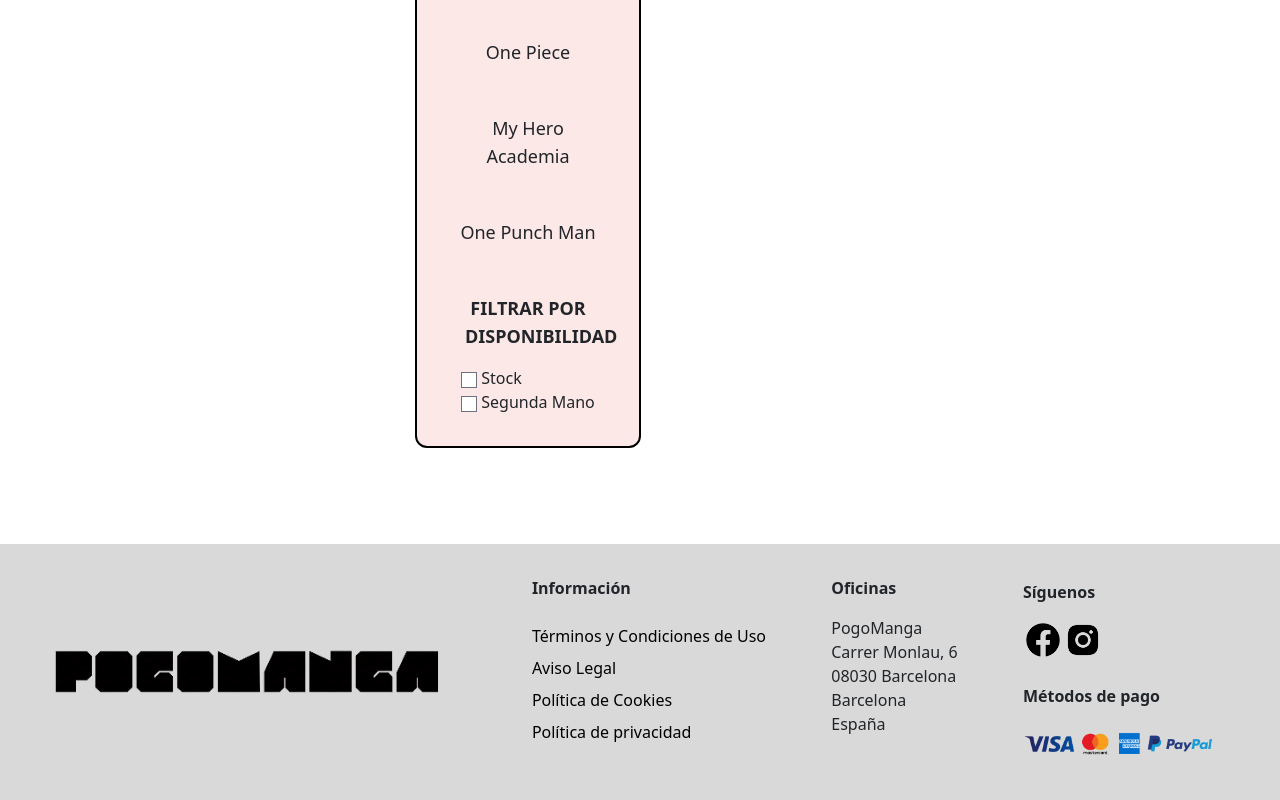
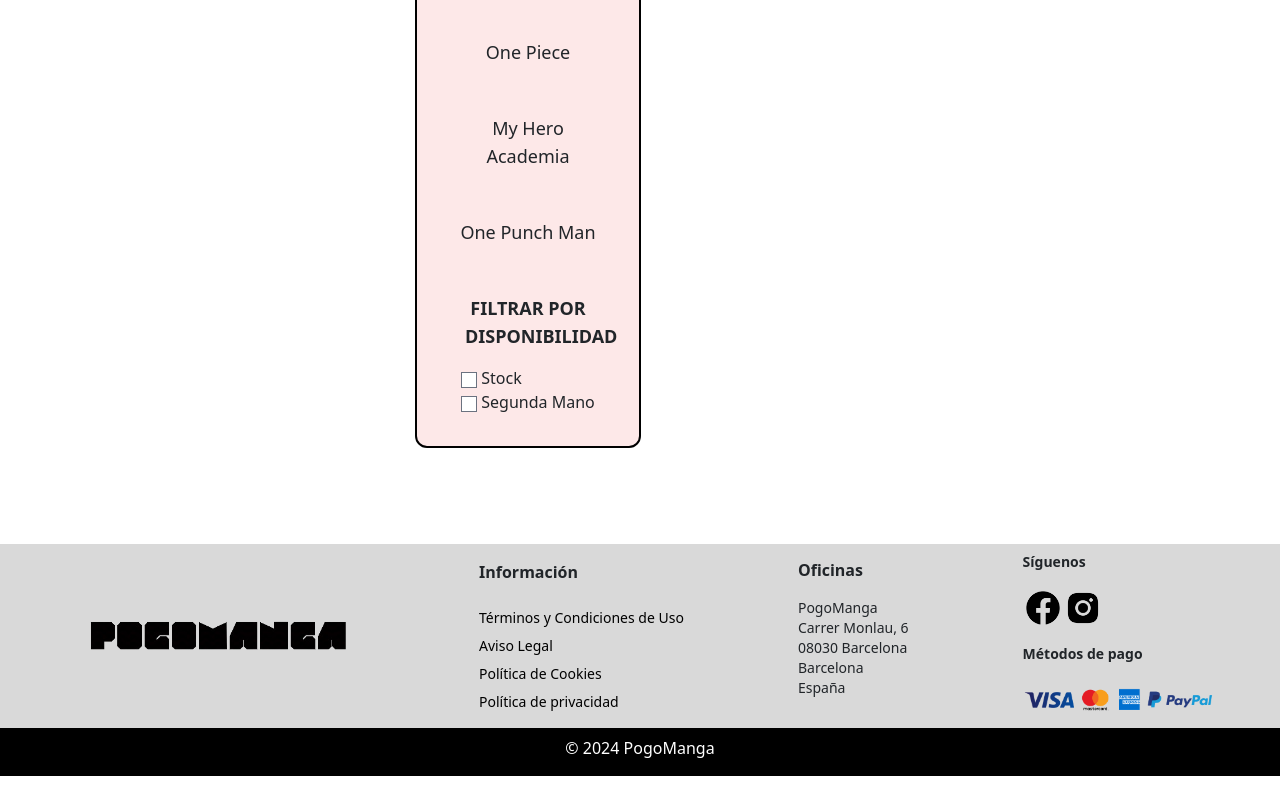
Before and after one commit to T1Chon/PogoManga, an Angular app: page /figuras in a window 1280 px wide. Shown: the part 685-1485 px from the top of the page. After the commit the page ends 1461 px from the top, so only its background shows below. Built offline with nearby package versions, Linux system fonts and the light colour scheme; no server answers.

Commit message:
se viene

```diff
--- a/src/app/components/figuras/figuras.component.html
+++ b/src/app/components/figuras/figuras.component.html
@@ -19,7 +19,7 @@
             </div>
         </div>
     </div>
-    <div class="sm:ml-24">
+    <div class="md:ml-24">
         <section>
             <p class="font-bold text-3xl text-center">Figuras</p>
             <div class="grid grid-cols-1 xs:grid-cols-2 sm:grid-cols-2 md:grid-cols-1 lg:grid-cols-2 xl:grid-cols-3 2xl:grid-cols-4 gap-16">
--- a/src/app/components/footer/footer.component.html
+++ b/src/app/components/footer/footer.component.html
@@ -1,39 +1,52 @@
-
-<footer class="flex bg-bgfooter-200 justify-around p-8 items-center">
-    <img src="../../../assets/images/pogomanga-logo.png" class="-ml-12 h-24">
-    <div class="flex flex-col min-h-48 gap-y-2">
+<footer>
+    <section class="flex flex-wrap bg-bgfooter-200 justify-around p-2 items-center">
+        <img src="../../../assets/images/pogomanga-logo.png" class="ml-0 h-16" />
+        <div class="flex flex-col min-h-38 gap-y-2">
             <p class="font-bold">Información</p>
-        <a class="no-underline" href="https://es.wikipedia.org/wiki/T%C3%A9rminos_y_condiciones_de_uso#:~:text=Los%20t%C3%A9rminos%20de%20uso%20(tambi%C3%A9n,para%20usar%20el%20servicio%20ofertado.">
-            <p class="m-0 text-black">Términos y Condiciones de Uso</p>
+            <a class="no-underline"
+                href="https://es.wikipedia.org/wiki/T%C3%A9rminos_y_condiciones_de_uso#:~:text=Los%20t%C3%A9rminos%20de%20uso%20(tambi%C3%A9n,para%20usar%20el%20servicio%20ofertado.">
+                <p class="m-0 text-sm text-black">Términos y Condiciones de Uso</p>
             </a>
-        <a class="no-underline" href="https://es.wikipedia.org/wiki/Aviso_legal"><p class="m-0 text-black">Aviso Legal</p></a>
-        <a class="no-underline" href="https://ayudaleyprotecciondatos.es/modelo-politica-cookies/#:~:text=La%20pol%C3%ADtica%20de%20cookies%20es,y%20la%20pol%C3%ADtica%20de%20privacidad.">
-            <p class="m-0 text-black">Política de Cookies</p>
+            <a class="no-underline" href="https://es.wikipedia.org/wiki/Aviso_legal">
+                <p class="m-0 text-sm text-black">Aviso Legal</p>
             </a>
-        <a class="no-underline" href="https://es.wikipedia.org/wiki/Pol%C3%ADtica_de_privacidad"> <p class="m-0 text-black">Política de privacidad</p></a>
+            <a class="no-underline"
+                href="https://ayudaleyprotecciondatos.es/modelo-politica-cookies/#:~:text=La%20pol%C3%ADtica%20de%20cookies%20es,y%20la%20pol%C3%ADtica%20de%20privacidad.">
+                <p class="m-0 text-sm text-black">Política de Cookies</p>
+            </a>
+            <a class="no-underline" href="https://es.wikipedia.org/wiki/Pol%C3%ADtica_de_privacidad">
+                <p class="m-0 text-sm text-black">Política de privacidad</p>
+            </a>
         </div>
-    <div class="flex flex-col min-h-48 justify-start" >
+        <div class="flex flex-col min-h-38 justify-start">
             <p class="font-bold">Oficinas</p>
-        <p>PogoManga<br>
-            Carrer Monlau, 6<br>
-            08030 Barcelona<br>
-            Barcelona<br>
+            <p class="text-sm">
+                PogoManga<br />
+                Carrer Monlau, 6<br />
+                08030 Barcelona<br />
+                Barcelona<br />
                 España
             </p>
         </div>
-    <div class="font-bold flex flex-col gap-4 ">
-        <div >
-            <p>Síguenos</p>
+        <div class="font-bold flex mt-6 lg:mt-0 lg:flex-col gap-8 sm:gap-4">
+            <div>
+                <p class="text-sm">Síguenos</p>
                 <div class="flex">
                     <a href="https://www.facebook.com/"><img src="../../../assets/images/facebook-logo.png"
-                        class="h-10"></a>
+                            class="h-10" /></a>
                     <a href="https://www.instagram.com/"><img src="../../../assets/images/instagram-logo.png"
-                        class="h-10"></a>
+                            class="h-10" /></a>
                 </div>
             </div>
             <div>
-            <p>Métodos de pago</p>
-            <img src="../../../assets/images/metodos-img.png" class="h-10">
+                <p class="text-sm">Métodos de pago</p>
+                <img src="../../../assets/images/metodos-img.png" class="h-10" />
             </div>
         </div>
+    </section>
+
+    <div class="flex w-full  items-center justify-center pt-2 bg-black text-white">
+        <p class="text">&copy; {{ currentYear }} PogoManga</p>
+    </div>
+
 </footer>
--- a/src/app/components/footer/footer.component.ts
+++ b/src/app/components/footer/footer.component.ts
@@ -8,5 +8,5 @@
   styleUrl: './footer.component.css'
 })
 export class FooterComponent {
-
+  currentYear: number = new Date().getFullYear();
 }
--- a/src/app/components/header/header.component.html
+++ b/src/app/components/header/header.component.html
@@ -1,6 +1,5 @@
-<div class="flex items-center flex-wrap bg-redHeader-500 min-h-[16vh] p-4 gap-5" id="header">
-    <a [routerLink]="['/main']"><img src="../../../assets/images/pogomanga-logo.png" id="img-logo" class="h-30"></a>
-
+<div class="flex items-center flex-wrap bg-redHeader-500 min-h-[16vh] p-4 gap-5">
+    <a [routerLink]="['/main']"><img src="../../../assets/images/pogomanga-logo.png"  class="h-30"></a>
     <input type="search" id="buscador" placeholder="Buscar..." #inputBuscador
     class="bg-white bg-opacity-70 h-10 flex-1 bg-no-repeat bg-right rounded-md"
         style="background-image: url('../../../assets/images/lupa-search.png')" (keyup.enter)="searchProduct(inputBuscador.value)">
--- a/src/app/components/main/main.component.html
+++ b/src/app/components/main/main.component.html
@@ -1,2 +1,3 @@
 <app-carrusel></app-carrusel>
+
 <app-card></app-card>
--- a/src/app/components/mangas/mangas.component.html
+++ b/src/app/components/mangas/mangas.component.html
@@ -19,7 +19,7 @@
             </div>
         </div>
     </div>
-    <div class="sm:ml-24">
+    <div class="md:ml-24">
         <section>
             <p class="font-bold text-3xl text-center">Mangas</p>
             <div class="grid grid-cols-1 xs:grid-cols-2 sm:grid-cols-2 md:grid-cols-1 lg:grid-cols-2 xl:grid-cols-3 2xl:grid-cols-4 gap-16">
--- a/src/app/service/carrito-service.service.ts
+++ b/src/app/service/carrito-service.service.ts
@@ -22,7 +22,7 @@
   private products$: BehaviorSubject<productCart[]> = new BehaviorSubject<productCart[]>([])
   private numberProduct$: BehaviorSubject<number> = new BehaviorSubject<number>(0)
   private totalPrice$: BehaviorSubject<number> = new BehaviorSubject<number>(0)
-  private productoPrecio!:productCart[];
+  private productoPrecio!: productCart[];
 
 
   get products() {
@@ -45,20 +45,20 @@
     this.cartProducts.forEach(data => {
       console.log(data.precio)
     })
-    let total = this.cartProducts.reduce((sum, product) => sum + product.precio , 0);
+    let total = this.cartProducts.reduce((sum, product) => sum + product.precio, 0);
     total = parseFloat(total.toFixed(2));
     this.totalPrice$.next(total);
   }
 
   private updateNumber() {
 
-    const total = this.cartProducts.reduce((sum, product) => sum + product.cantidad , 0);
+    const total = this.cartProducts.reduce((sum, product) => sum + product.cantidad, 0);
     this.numberProduct$.next(total);
   }
 
   private findProduct(product: productCart) {
-    for(let i= 0; i < this.cartProducts.length; i++) {
-      if(this.cartProducts[i].id_producto === product.id_producto) {
+    for (let i = 0; i < this.cartProducts.length; i++) {
+      if (this.cartProducts[i].id_producto === product.id_producto) {
         console.log('Encontrado');
         return i;
       }
@@ -67,9 +67,9 @@
   }
 
   private findProductByIndex(index: number) {
-    for(let i= 0; i < this.cartProducts.length; i++) {
-      if(i == index ) {
-        if(this.cartProducts[i].cantidad > 1) {
+    for (let i = 0; i < this.cartProducts.length; i++) {
+      if (i == index) {
+        if (this.cartProducts[i].cantidad > 1) {
           return i;
         }
         return -1;
@@ -84,12 +84,12 @@
     if (isFound != -1) {
       this.cartProducts[isFound].cantidad += 1;
       this.cartProducts[isFound].precio += product.precio;
-      console.log(typeof(product.precio))
-  }else {
+      console.log(typeof (product.precio))
+    } else {
       console.log('no son iguales');
       this.cartProducts.push(product);
       this.priceProducts.push(product)
-  }
+    }
     this.updateNumber();
     this.products$.next(this.cartProducts);
     this.updateTotalPrecio();
@@ -97,20 +97,20 @@
   }
 
   deleteProductOfCart(index: number) {
-    let isFound = this.findProductByIndex(index);
-    let price = 0;
+    if (index < 0 || index >= this.cartProducts.length) {
+      return;
+    }
+    let product = this.cartProducts[index];
 
-    if (isFound != -1) {
-      this.productoPrecio = this.priceProducts.filter(data => {
-        this.cartProducts[0].id_producto = this.priceProducts[0].id_producto;
-      })
-      this.cartProducts[isFound].cantidad -= 1;
-      this.cartProducts[isFound].precio -= this.productoPrecio[0].precio;
-  }else {
-    this.cartProducts.splice(index, 1);
-  }
+    if (product.cantidad > 1) {
+      product.cantidad -= 1;
+      product.precio -= product.precio / (product.cantidad + 1);
+    } else {
+      this.cartProducts.splice(index, 1);
+    }
+
     this.products$.next(this.cartProducts);
-    this.numberProduct$.next(this.cartProducts.length);
+    this.updateNumber();
     this.updateTotalPrecio();
   }
 
--- a/src/styles.css
+++ b/src/styles.css
@@ -3,7 +3,9 @@
 @tailwind utilities;
 
 @layer base {
-    body, html {
+
+    body,
+    html {
         display: flex;
         flex-direction: column;
         margin: 0;
--- a/tailwind.config.js
+++ b/tailwind.config.js
@@ -2,6 +2,23 @@
 module.exports = {
   content: ["./src/**/*.{html,js}"],
   theme: {
+    screens: {
+      'msm': '460px',
+      'sm': '640px',
+      // => @media (min-width: 640px) { ... }
+
+      'md': '768px',
+      // => @media (min-width: 768px) { ... }
+
+      'lg': '1024px',
+      // => @media (min-width: 1024px) { ... }
+
+      'xl': '1280px',
+      // => @media (min-width: 1280px) { ... }
+
+      '2xl': '1536px',
+      // => @media (min-width: 1536px) { ... }
+    },
     extend: {
       colors: {
         'redHeader': {
```
Lines whose indentation alone changed are shown as unchanged.
